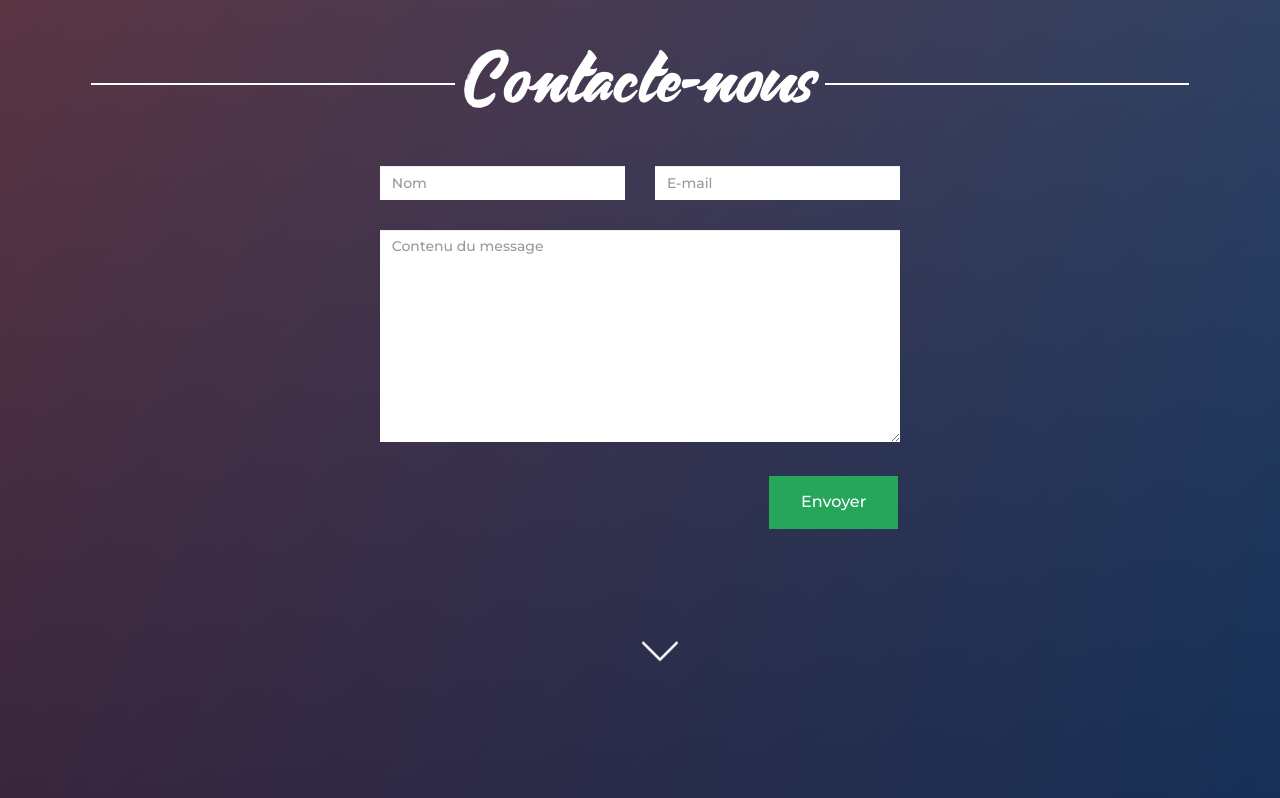
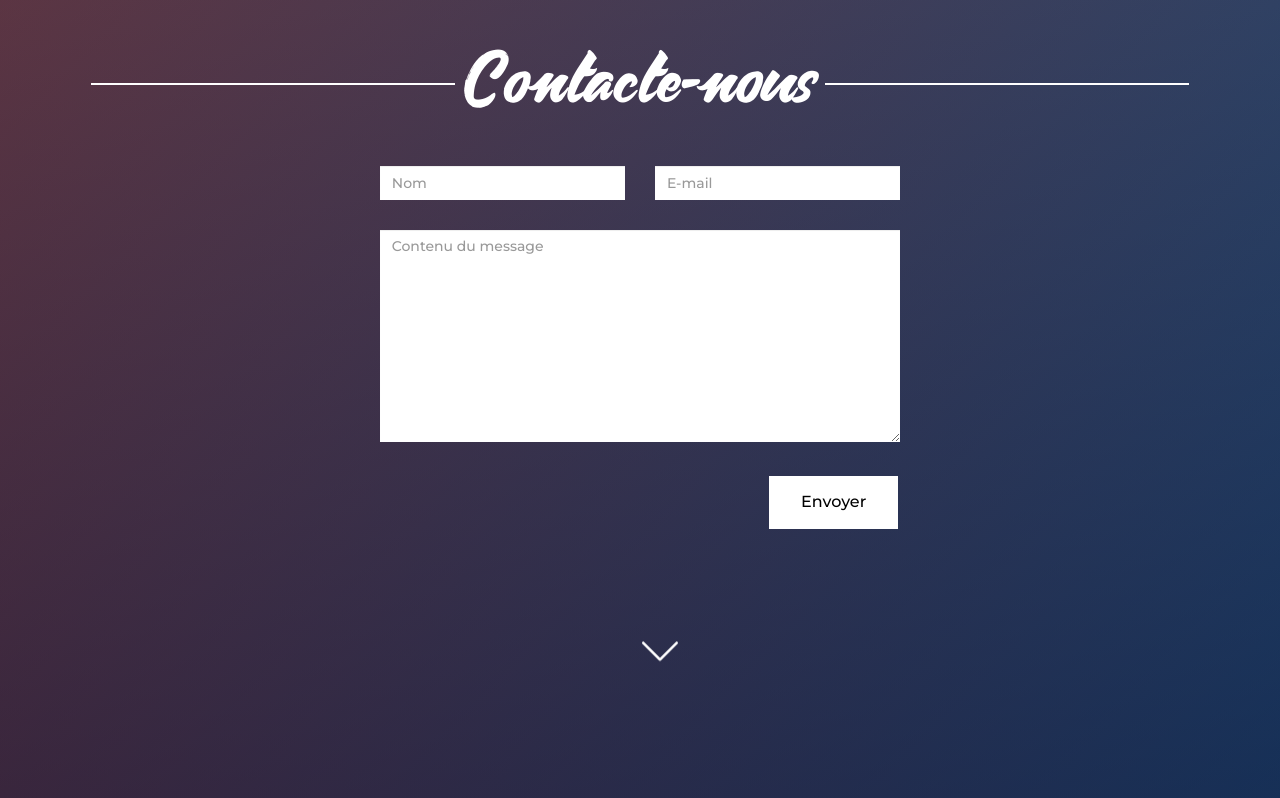
Before and after one commit to Legendthriller69/Sandwicherie, a PHP site: page / in a window 1280 px wide, with the pointer over the restyled element. Shown: the part 2514-3312 px from the top of the page. Run offline with PHP 8.4, Linux system fonts and the light colour scheme; some libraries are stand-ins or nearby versions.

Commit message:
J'en ai marre des noms

```diff
--- a/css/main.css
+++ b/css/main.css
@@ -268,6 +268,10 @@ textarea, input {
     margin: 4px 2px;
     cursor: pointer;
 }
+.button-submit:hover {
+    background-color : white;
+	color : black;
+}
 
 .button-commander {
     background-color: #092756;
@@ -280,6 +284,10 @@ textarea, input {
     width: 100%;
     height: 4.4em;
     margin-bottom: 20px;
+}
+.button-commander:hover {
+    background-color : white;
+	color : black;
 }
 
 /*--------------section 5 staff----------------*/
```
